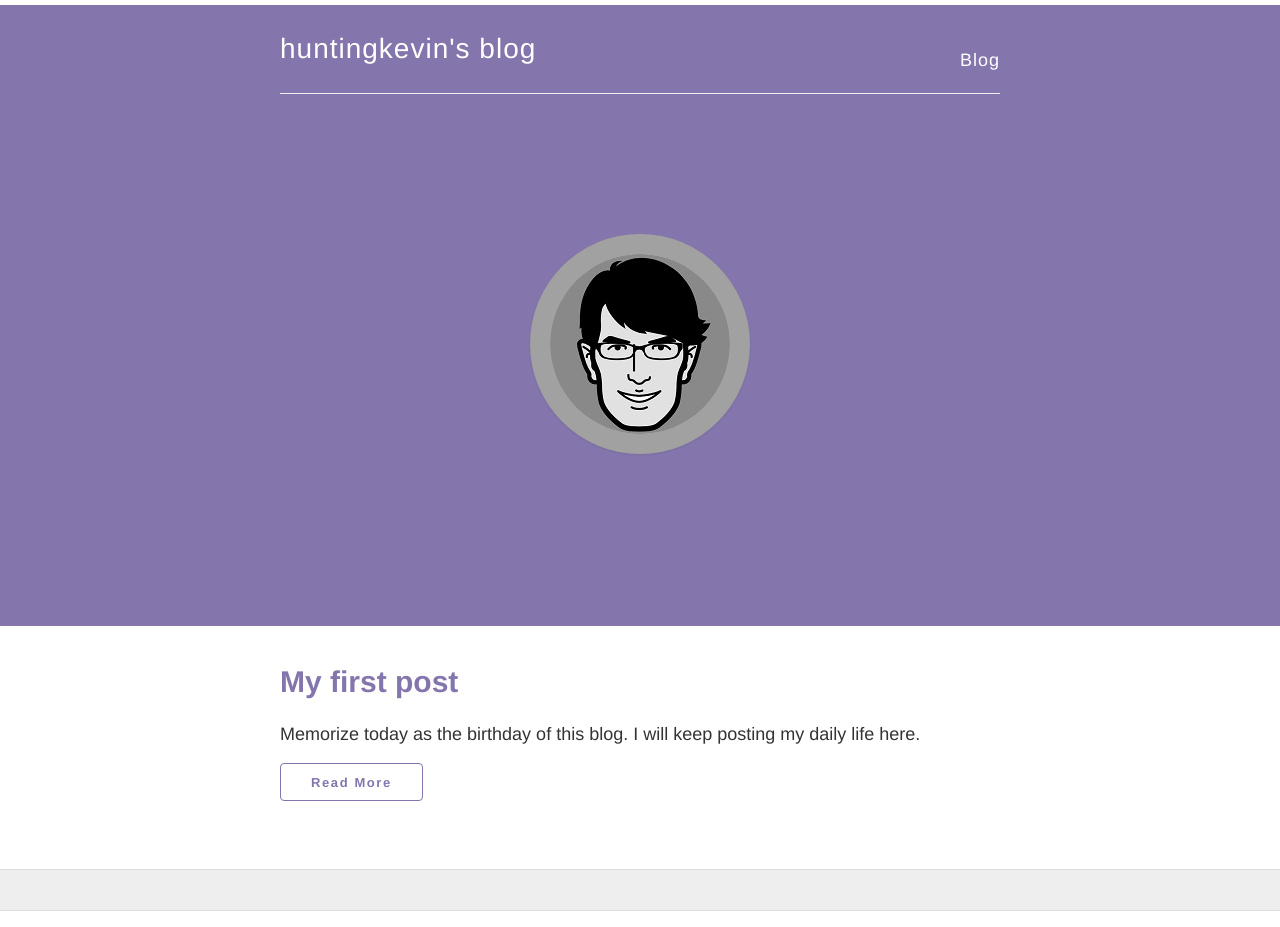
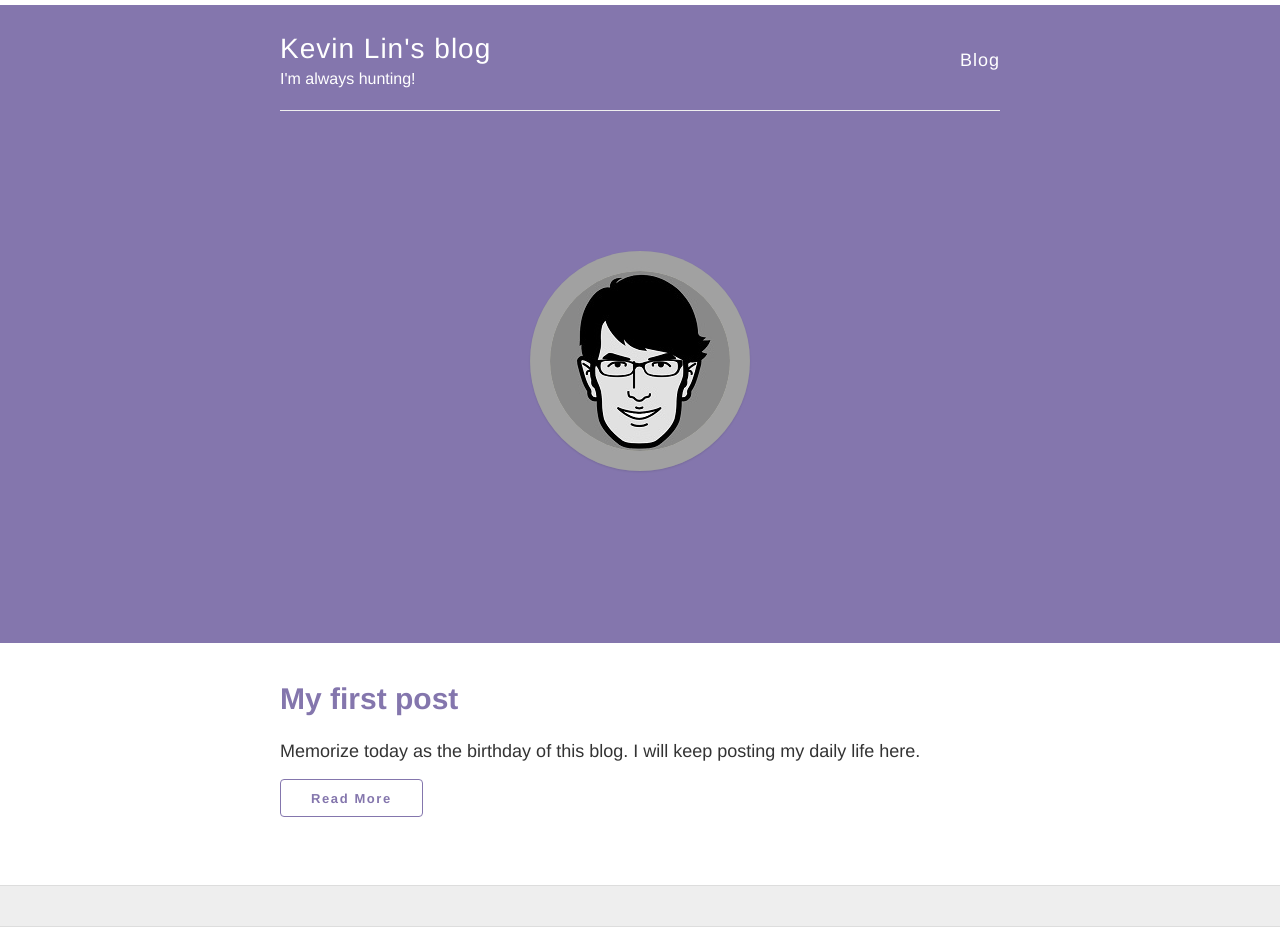
Before and after one commit to huntingkevin/blogs, a Jekyll site: the page built from index.html, in a window 1280 px wide. Built offline with Jekyll 4.4.1, drawn with Linux system fonts in a browser that asks for light colours; nearby versions of some CDN libraries.

Commit message:
change name and description in config file
change name and description. this site is still testing.

```diff
--- a/_config.yml
+++ b/_config.yml
@@ -3,10 +3,10 @@
 #
 
 # Name of your site (displayed in the header)
-name: huntingkevin's blog
+name: Kevin Lin's blog
 
 # Short bio or description (displayed in the header)
-description:
+description: I'm always hunting!
 
 
 #
```
